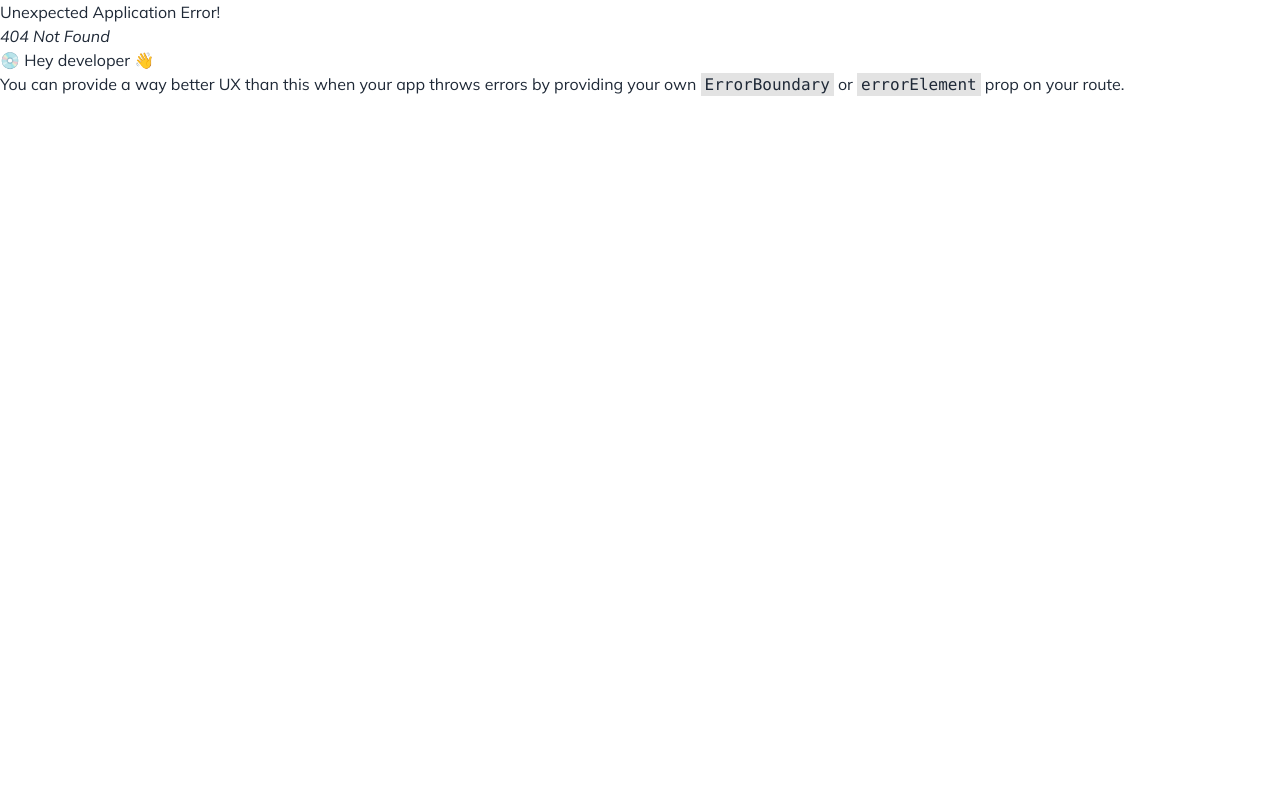
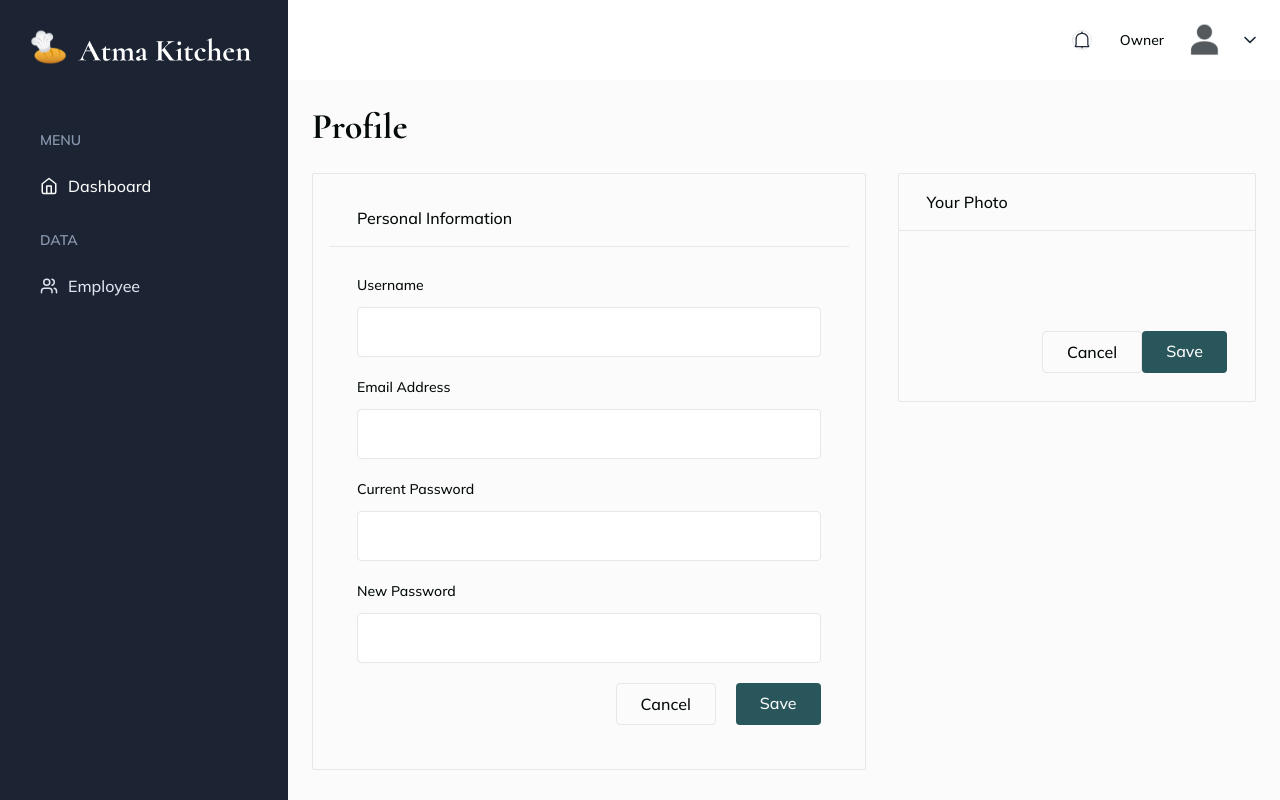
Before and after one commit to Allv16/AtmaBakery, a React (Vite) app: page /owner/profile in a window 1280 px wide. Before the commit this address had no page. Built offline with nearby package versions, Linux system fonts and the light colour scheme.

Commit message:
add frontend profile owner

```diff
--- a/src/components/Header/DropdownUser.tsx
+++ b/src/components/Header/DropdownUser.tsx
@@ -332,7 +332,7 @@ export const DropdownOwner = () => {
         <ul className="flex flex-col gap-5 border-b border-stroke px-6 py-8">
           <li>
             <Link
-              to="/profile"
+              to="/owner/profile"
               className="flex items-center gap-3 text-sm font-medium duration-300 ease-in-out hover:text-primary lg:text-base"
             >
               <svg
--- a/src/lib/repository/EmployeeRepository.ts
+++ b/src/lib/repository/EmployeeRepository.ts
@@ -53,7 +53,7 @@ export const addEmployee = async (data: any) => {
         headers: {
           "Content-Type": "application/json",
           Authorization:
-            "Bearer Iwv6rhhT230HRKqWp1Ah1Mo1MoKoF2G8PHjTnKSM5b4d7678",
+            "Bearer lEOn1TgDZAFIpRQ30ENTl4C8POy87hRCqKfWb8tq7db966c7",
         },
       }
     );
@@ -96,7 +96,7 @@ export const editEmployee = async (data: any, id: String) => {
         headers: {
           "Content-Type": "application/json",
           Authorization:
-            "Bearer Iwv6rhhT230HRKqWp1Ah1Mo1MoKoF2G8PHjTnKSM5b4d7678",
+            "Bearer lEOn1TgDZAFIpRQ30ENTl4C8POy87hRCqKfWb8tq7db966c7",
         },
       }
     );
@@ -119,7 +119,7 @@ export const deleteEmployee = async (id: string) => {
       {
         headers: {
           Authorization:
-            "Bearer Iwv6rhhT230HRKqWp1Ah1Mo1MoKoF2G8PHjTnKSM5b4d7678",
+            "Bearer lEOn1TgDZAFIpRQ30ENTl4C8POy87hRCqKfWb8tq7db966c7",
         },
       }
     );
--- a/src/lib/repository/IngredientsRepository.ts
+++ b/src/lib/repository/IngredientsRepository.ts
@@ -53,7 +53,7 @@ export const addIngredients = async (data: any) => {
         headers: {
           "Content-Type": "application/json",
           Authorization:
-            "Bearer Iwv6rhhT230HRKqWp1Ah1Mo1MoKoF2G8PHjTnKSM5b4d7678",
+            "Bearer lEOn1TgDZAFIpRQ30ENTl4C8POy87hRCqKfWb8tq7db966c7",
         },
       }
     );
@@ -78,7 +78,7 @@ export const editIngredients = async (data: any, id: String) => {
         headers: {
           "Content-Type": "application/json",
           Authorization:
-            "Bearer Iwv6rhhT230HRKqWp1Ah1Mo1MoKoF2G8PHjTnKSM5b4d7678",
+            "Bearer lEOn1TgDZAFIpRQ30ENTl4C8POy87hRCqKfWb8tq7db966c7",
         },
       }
     );
@@ -101,7 +101,7 @@ export const deleteIngredient = async (id: string) => {
       {
         headers: {
           Authorization:
-            "Bearer Iwv6rhhT230HRKqWp1Ah1Mo1MoKoF2G8PHjTnKSM5b4d7678",
+            "Bearer lEOn1TgDZAFIpRQ30ENTl4C8POy87hRCqKfWb8tq7db966c7",
         },
       }
     );
--- a/src/lib/repository/PartnerRepository.ts
+++ b/src/lib/repository/PartnerRepository.ts
@@ -34,7 +34,7 @@ export const addPartner = async (data: any) => {
         headers: {
           "Content-Type": "application/json",
           Authorization:
-            "Bearer Iwv6rhhT230HRKqWp1Ah1Mo1MoKoF2G8PHjTnKSM5b4d7678",
+            "Bearer lEOn1TgDZAFIpRQ30ENTl4C8POy87hRCqKfWb8tq7db966c7",
         },
       }
     );
@@ -80,7 +80,7 @@ export const editPartner = async (data: any, id: String) => {
         headers: {
           "Content-Type": "application/json",
           Authorization:
-            "Bearer Iwv6rhhT230HRKqWp1Ah1Mo1MoKoF2G8PHjTnKSM5b4d7678",
+            "Bearer lEOn1TgDZAFIpRQ30ENTl4C8POy87hRCqKfWb8tq7db966c7",
         },
       }
     );
@@ -103,7 +103,7 @@ export const deletePartner = async (id: string) => {
       {
         headers: {
           Authorization:
-            "Bearer Iwv6rhhT230HRKqWp1Ah1Mo1MoKoF2G8PHjTnKSM5b4d7678",
+            "Bearer lEOn1TgDZAFIpRQ30ENTl4C8POy87hRCqKfWb8tq7db966c7",
         },
       }
     );
--- a/src/lib/repository/RecipeRepository.ts
+++ b/src/lib/repository/RecipeRepository.ts
@@ -34,7 +34,7 @@ export const addRecipes = async (data: any) => {
         headers: {
           "Content-Type": "application/json",
           Authorization:
-            "Bearer Iwv6rhhT230HRKqWp1Ah1Mo1MoKoF2G8PHjTnKSM5b4d7678",
+            "Bearer lEOn1TgDZAFIpRQ30ENTl4C8POy87hRCqKfWb8tq7db966c7",
         },
       }
     );
@@ -75,7 +75,7 @@ export const editRecipes = async (id: string, data: any) => {
         headers: {
           "Content-Type": "application/json",
           Authorization:
-            "Bearer Iwv6rhhT230HRKqWp1Ah1Mo1MoKoF2G8PHjTnKSM5b4d7678",
+            "Bearer lEOn1TgDZAFIpRQ30ENTl4C8POy87hRCqKfWb8tq7db966c7",
         },
       }
     );
--- a/src/lib/utils/utils.ts
+++ b/src/lib/utils/utils.ts
@@ -6,7 +6,7 @@ export const fetcher = async (url: string) => {
       headers: {
         "Content-Type": "application/json",
         Authorization:
-          "Bearer Iwv6rhhT230HRKqWp1Ah1Mo1MoKoF2G8PHjTnKSM5b4d7678",
+          "Bearer lEOn1TgDZAFIpRQ30ENTl4C8POy87hRCqKfWb8tq7db966c7",
       },
     });
     return response.data.data;
--- /dev/null
+++ b/src/pages/admin/profile/AdminProfile.tsx
@@ -0,0 +1,19 @@
+import React from 'react';
+import { AdminWrapper } from '../../../components/Wrapper';
+
+const AdminProfile: React.FC = () => {
+    return (
+        <AdminWrapper>
+            <div className="mb-6 flex flex-col gap-3 sm:flex-row sm:items-center sm:justify-between">
+                <h2 className="text-title-xl font-serif font-bold text-black">
+                    Profile
+                </h2>
+            </div>
+            <div className="rounded-sm border border-stroke bg-white shadow-default p-4 overflow-x-auto">
+
+            </div>
+        </AdminWrapper>
+    );
+};
+
+export default AdminProfile;
--- /dev/null
+++ b/src/pages/owner/profile/OwnerProfile.tsx
@@ -0,0 +1,146 @@
+import React from 'react';
+import { OwnerWrapper } from '../../../components/Wrapper';
+
+const OwnerProfile: React.FC = () => {
+    return (
+        <OwnerWrapper>
+            <div className="mb-6 flex flex-col gap-3 sm:flex-row sm:items-center sm:justify-between">
+                <h2 className="text-title-xl font-serif font-bold text-black">
+                    Profile
+                </h2>
+            </div>
+            <div className="grid grid-cols-5 gap-8">
+                <div className="col-span-5 xl:col-span-3">
+                    <div className="rounded-sm border border-stroke bg-white shadow-default p-4 overflow-x-auto">
+                        <div className="border-b border-stroke py-4 px-7">
+                            <h3 className="font-medium text-black">
+                                Personal Information
+                            </h3>
+                        </div>
+                        <div className="p-7">
+                            <form action="#">
+                                <div className="mb-5 flex flex-col gap-5 sm:flex-row">
+                                    <div className="w-full">
+                                        <label
+                                            className="mb-3 block text-sm font-medium text-black"
+                                            htmlFor="fullName"
+                                        >
+                                            Username
+                                        </label>
+                                        <div className="relative">
+                                            <input
+                                                className="w-full rounded border border-stroke bg-gray py-3 pl-5 pr-4.5 text-black focus:border-primary focus-visible:outline-none"
+                                                type="text"
+                                                name="username"
+                                                id="username"
+                                            />
+                                        </div>
+                                    </div>
+                                </div>
+
+                                <div className="mb-5">
+                                    <label
+                                        className="mb-3 block text-sm font-medium text-black"
+                                        htmlFor="emailAddress"
+                                    >
+                                        Email Address
+                                    </label>
+                                    <div className="relative">
+                                        <input
+                                            className="w-full rounded border border-stroke bg-gray py-3 pl-5 pr-4.5 text-black focus:border-primary focus-visible:outline-none"
+                                            type="email"
+                                            name="emailAddress"
+                                            id="emailAddress"
+                                        />
+                                    </div>
+                                </div>
+
+                                <div className="mb-5">
+                                    <label
+                                        className="mb-3 block text-sm font-medium text-black"
+                                        htmlFor="Username"
+                                    >
+                                        Current Password
+                                    </label>
+                                    <input
+                                        className="w-full rounded border border-stroke bg-gray py-3 pl-5 px-4.5 text-black focus:border-primary focus-visible:outline-none dark:border-strokedark"
+                                        type="password"
+                                        name="old_password"
+                                        id="old_password"
+                                    />
+                                </div>
+
+                                <div className="mb-5">
+                                    <label
+                                        className="mb-3 block text-sm font-medium text-black"
+                                        htmlFor="Username"
+                                    >
+                                        New Password
+                                    </label>
+                                    <input
+                                        className="w-full rounded border border-stroke bg-gray py-3 pl-5 px-4.5 text-black focus:border-primary focus-visible:outline-none dark:border-strokedark"
+                                        type="password"
+                                        name="new_password"
+                                        id="new_password"
+                                    />
+                                </div>
+
+                                <div className="flex justify-end gap-5">
+                                    <button
+                                        className="flex justify-center rounded border border-stroke py-2 px-6 font-medium text-black hover:shadow-1"
+                                        type="submit"
+                                    >
+                                        Cancel
+                                    </button>
+                                    <button
+                                        className="flex justify-center rounded bg-primary py-2 px-6 font-medium text-white hover:bg-opacity-90"
+                                        type="submit"
+                                    >
+                                        Save
+                                    </button>
+                                </div>
+                            </form>
+                        </div>
+                    </div>
+                </div>
+
+                <div className="col-span-5 xl:col-span-2">
+                    <div className="rounded-sm border border-stroke bg-white shadow-default">
+                        <div className="border-b border-stroke py-4 px-7">
+                            <h3 className="font-medium text-black">
+                                Your Photo
+                            </h3>
+                        </div>
+                        <div className="p-7">
+                            <form action="#">
+                                <div className="mb-4 flex items-center gap-3">
+                                    <div className="h-14 w-14 rounded-full">
+                                        {/* <img src={userThree} alt="User" /> */}
+                                    </div>
+
+                                </div>
+
+                                <div className="flex justify-end gap-4.5">
+                                    <button
+                                        className="flex justify-center rounded border border-stroke py-2 px-6 font-medium text-black hover:shadow-1 dark:border-strokedark dark:text-white"
+                                        type="submit"
+                                    >
+                                        Cancel
+                                    </button>
+                                    <button
+                                        className="flex justify-center rounded bg-primary py-2 px-6 font-medium text-white hover:bg-opacity-90"
+                                        type="submit"
+                                    >
+                                        Save
+                                    </button>
+                                </div>
+                            </form>
+                        </div>
+                    </div>
+                </div>
+            </div>
+        </OwnerWrapper>
+    );
+};
+
+export default OwnerProfile;
```
Also changed, not shown: src/Routes.tsx (+10 -0 lines).
